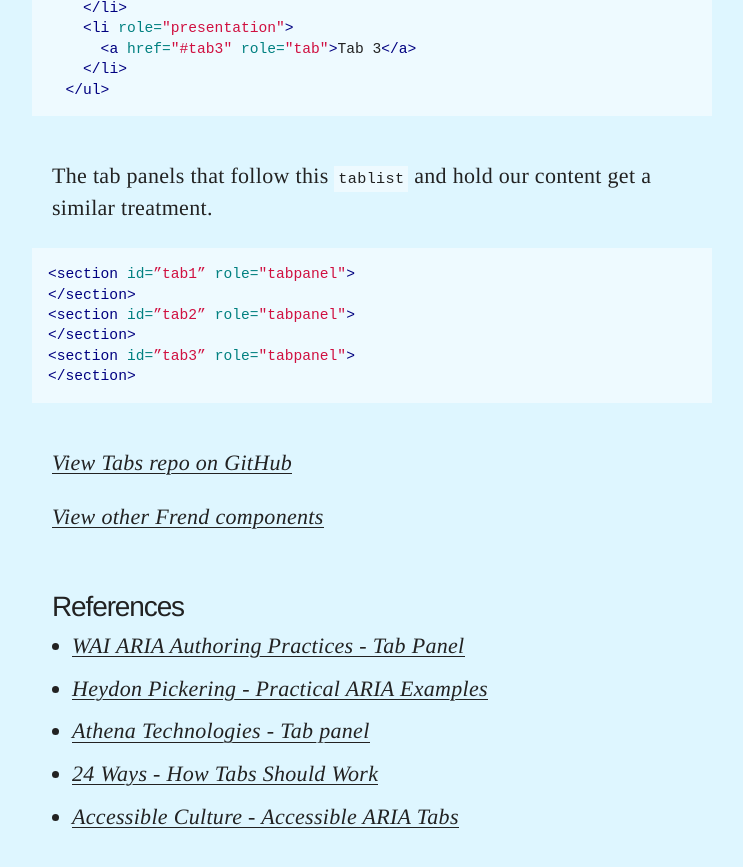
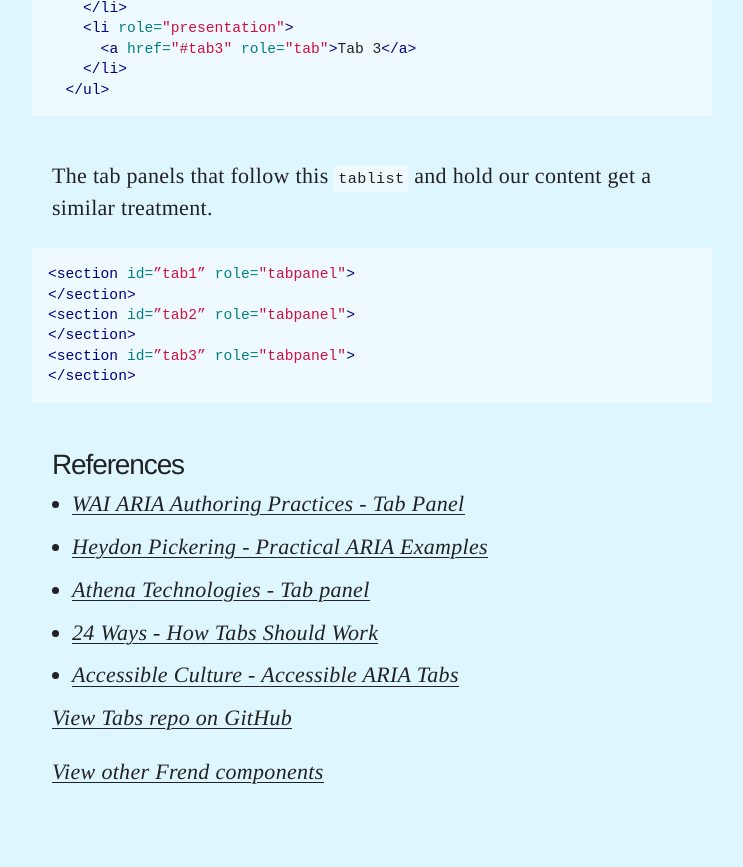
Before and after one commit to frend/frend.co, a Jekyll site: the page built from _components/tabs/tabs.md, in a window 1280 px wide and 900 px high, scrolled down 1209 px. Shown: the top 867 px of the window, without its empty margins (268-1011 px from the left). Built offline with Jekyll 4.4.1, drawn with Linux system fonts in a browser that asks for light colours.

Commit message:
Fixes #14

```diff
--- a/_layouts/component.html
+++ b/_layouts/component.html
@@ -2,21 +2,22 @@
 layout: default
 ---
 
-<h1 class="visually-hidden">{{ page.title }}</h1>
+<h1 class="visually-hidden">
+	{{ page.title }}
+</h1>
 
-<section class="component-embed">
+<div class="component-embed">
 	<div class="component-embed__inner">
 		{% include_relative {{ page.filename }}.html %}
 	</div>
-</section>
+</div>
 
-<section class="wrapper">
+<div class="wrapper">
 	<section>
 		<header class="content-header">
 			<h1 class="text-large">
 				{{ page.title }}
 			</h1>
-
 			{% if page.sources %}
 				<h2 class="visually-hidden">
 					View sources
@@ -35,15 +36,6 @@
 
 		{{ page.content }}
 
-		<footer class="content-footer">
-			<p><a href="https://github.com/frend/frend.co/tree/gh-pages/_components/{{ page.filename }}">
-				View {{ page.title }} repo on GitHub
-			</a></p>
-			<p><a href="/">
-				View other Frend components
-			</a></p>
-		</footer>
-	</section>
 		{% if page.links %}
 			<aside>
 				<h2>References</h2>
@@ -58,13 +50,21 @@
 				</ul>
 			</aside>
 		{% endif %}
+
+		<footer class="content-footer">
+			<p><a href="https://github.com/frend/frend.co/tree/gh-pages/_components/{{ page.filename }}">
+				View {{ page.title }} repo on GitHub
+			</a></p>
+			<p><a href="/">
+				View other Frend components
+			</a></p>
+		</footer>
 	</section>
+</div>
 
 <script>
 	loadCSS('{{ page.filename }}.css');
-	// {% if page.filename %} // if a component doesn't need JS, we might wanna wrap this in a conditional
 	loadJS('/components/{{ page.filename }}/dist/fr{{ page.filename }}.min.js', function () {
 		var {{ page.filename }} = Fr{{ page.filename }}();
 	});
-	// {% endif %}
 </script>
```
Lines whose indentation alone changed are shown as unchanged.
